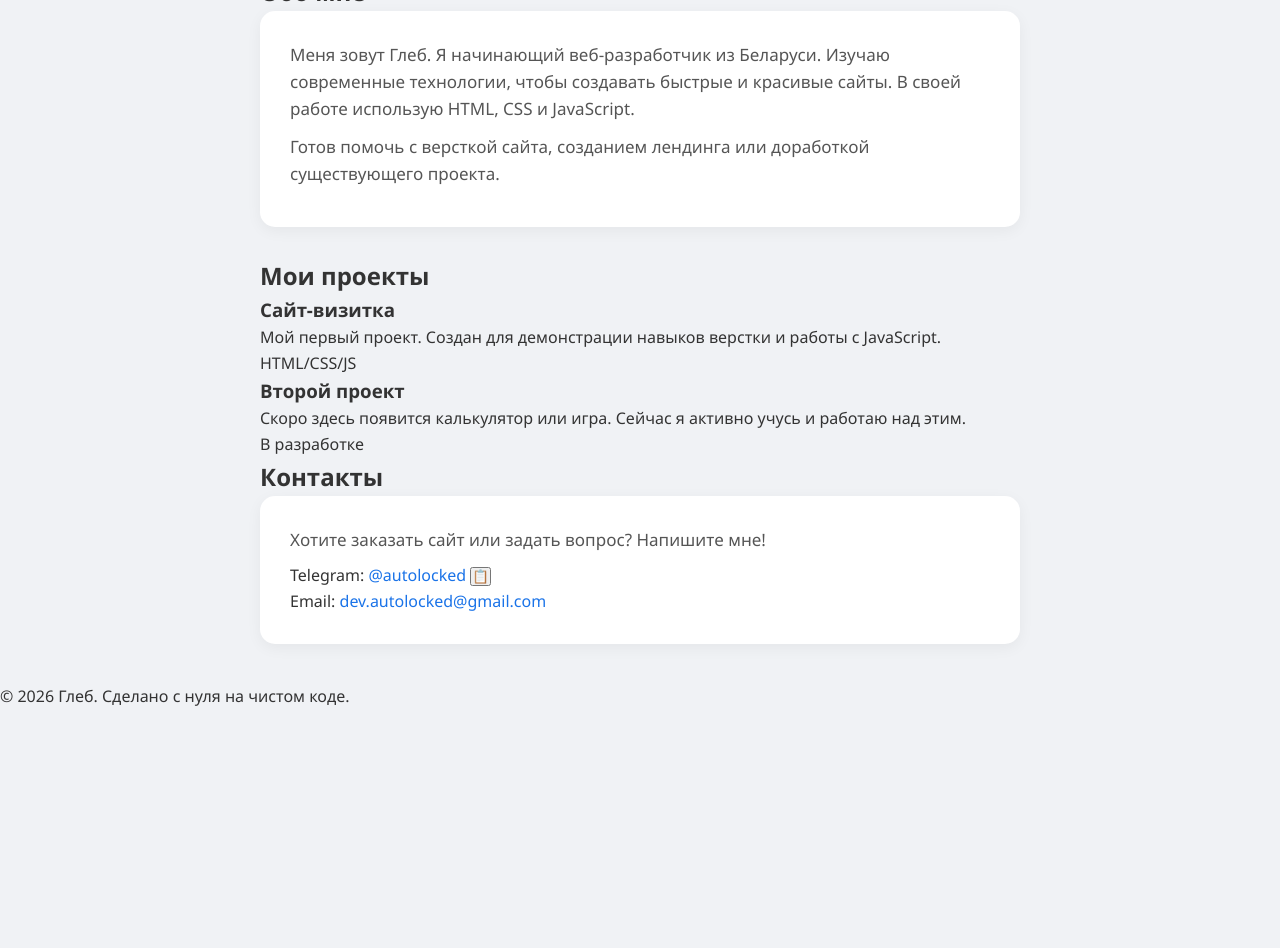
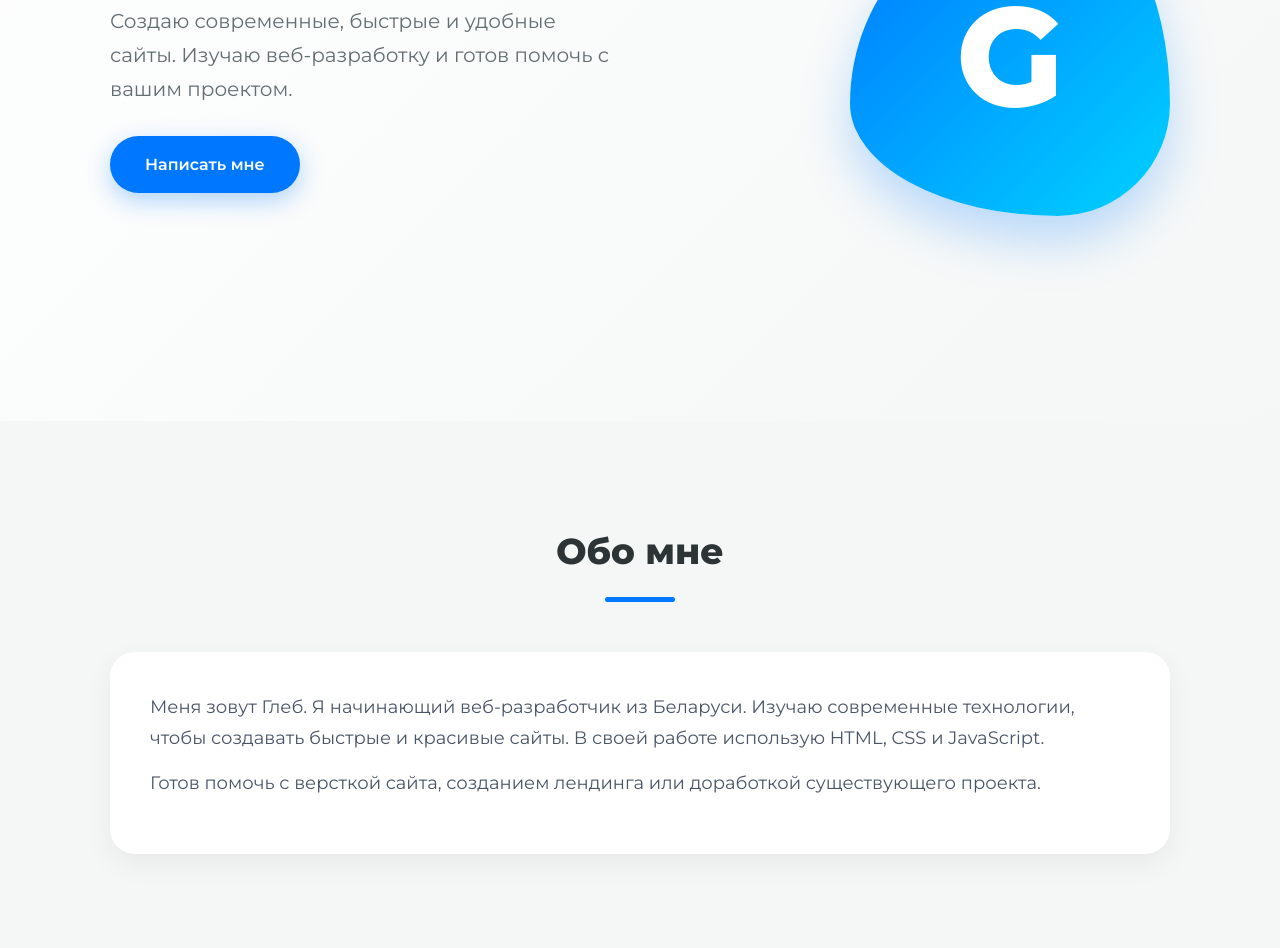
Before and after one commit to devautolocked/my-site, a plain HTML site: page index.html in a window 1280 px wide. Shown: the part 379-1327 px from the top of the page. Before the commit the page ends 1089 px from the top, so only its background shows below. Drawn offline with Linux system fonts and the light colour scheme; a script that the page names is missing.

Commit message:
Add files via upload

```diff
--- a/index.html
+++ b/index.html
@@ -3,12 +3,16 @@
 <head>
     <meta charset="UTF-8">
     <meta name="viewport" content="width=device-width, initial-scale=1.0">
-    <title>Глеб — Начинающий веб-разработчик</title>
+    <title>Глеб — Веб-разработчик</title>
+    <!-- Подключаем современный шрифт Montserrat -->
+    <link rel="preconnect" href="https://fonts.googleapis.com">
+    <link rel="preconnect" href="https://fonts.gstatic.com" crossorigin>
+    <link href="https://fonts.googleapis.com/css2?family=Montserrat:wght@400;600;800&display=swap" rel="stylesheet">
     <link rel="stylesheet" href="style.css">
-    <link href="https://fonts.googleapis.com/css2?family=Inter:wght@300;400;600;800&display=swap" rel="stylesheet">
 </head>
 <body>
 
+    <!-- Шапка -->
     <header id="header">
         <div class="container header-container">
             <div class="logo">gleb<span>.dev</span></div>
@@ -20,21 +24,25 @@
         </div>
     </header>
 
+    <!-- Главный экран -->
     <section class="hero">
         <div class="container hero-content">
             <div class="hero-text">
                 <h1>Привет, я <span class="highlight">Глеб</span></h1>
-                <p>Создаю современные и удобные сайты. Учусь веб-разработке и готов помочь с вашим проектом.</p>
-                <a href="#contacts" class="btn">Связаться со мной</a>
+                <p>Создаю современные, быстрые и удобные сайты. Изучаю веб-разработку и готов помочь с вашим проектом.</p>
+                <a href="#contacts" class="btn">Написать мне</a>
             </div>
             <div class="hero-image">
+                <!-- Красивая аватарка-градиент -->
                 <div class="avatar-placeholder">G</div>
             </div>
         </div>
     </section>
 
+    <!-- Основной контент -->
     <main class="container">
 
+        <!-- Обо мне -->
         <section id="about" class="section">
             <h2 class="section-title">Обо мне</h2>
             <div class="card">
@@ -43,33 +51,37 @@
             </div>
         </section>
 
+        <!-- Проекты -->
         <section id="projects" class="section">
             <h2 class="section-title">Мои проекты</h2>
             <div class="projects-grid">
                 <div class="project-card">
                     <h3>Сайт-визитка</h3>
-                    <p>Мой первый проект. Создан для демонстрации навыков верстки и работы с JavaScript.</p>
+                    <p>Мой первый проект. Создан для демонстрации навыков верстки, адаптивности и работы с JavaScript.</p>
                     <span class="tag">HTML/CSS/JS</span>
                 </div>
                 <div class="project-card">
                     <h3>Второй проект</h3>
-                    <p>Скоро здесь появится калькулятор или игра. Сейчас я активно учусь и работаю над этим.</p>
+                    <p>Скоро здесь появится калькулятор или интерактивная игра. Сейчас я активно учусь и работаю над этим.</p>
                     <span class="tag">В разработке</span>
                 </div>
             </div>
         </section>
 
+        <!-- Контакты -->
         <section id="contacts" class="section">
             <h2 class="section-title">Контакты</h2>
             <div class="card contact-card">
                 <p>Хотите заказать сайт или задать вопрос? Напишите мне!</p>
                 <div class="contact-links">
                     <div class="contact-item">
-                        <span>Telegram:</span> <a href="https://t.me/autolocked" id="tg-link" target="_blank">@autolocked</a>
+                        <span>Telegram:</span>
+                        <a href="https://t.me/autolocked" id="tg-link" target="_blank">@autolocked</a>
                         <button id="copy-btn" class="copy-btn" title="Скопировать ник">📋</button>
                     </div>
                     <div class="contact-item">
-                        <span>Email:</span> <a href="mailto:dev.autolocked@gmail.com">dev.autolocked@gmail.com</a>
+                        <span>Email:</span>
+                        <a href="mailto:dev.autolocked@gmail.com">dev.autolocked@gmail.com</a>
                     </div>
                 </div>
             </div>
@@ -77,9 +89,10 @@
 
     </main>
 
+    <!-- Подвал -->
     <footer>
         <div class="container">
-            <p>&copy; 2026 Глеб. Сделано с нуля на чистом коде.</p>
+            <p>Создано с душой и чистым кодом © 2026 Глеб</p>
         </div>
     </footer>
 
--- a/style.css
+++ b/style.css
@@ -1,138 +1,360 @@
-html {
-    scroll-behavior: smooth;
+/* Базовые переменные */
+:root {
+    --bg-color: #f4f7f6;
+    --text-color: #2d3436;
+    --primary-color: #0077ff;
+    --card-bg: #ffffff;
+    --header-bg: rgba(255, 255, 255, 0.95);
+    --shadow: 0 10px 30px rgba(0,0,0,0.06);
 }
 
 * {
     margin: 0;
     padding: 0;
     box-sizing: border-box;
+    font-family: 'Montserrat', sans-serif;
+}
+
+html {
+    scroll-behavior: smooth;
 }
 
 body {
-    font-family: 'Segoe UI', Tahoma, Geneva, Verdana, sans-serif; /* Более современный шрифт */
-    background: #f0f2f5;
-    color: #333;
-    line-height: 1.6;
+    background-color: var(--bg-color);
+    color: var(--text-color);
+    line-height: 1.7;
+    overflow-x: hidden;
 }
 
+.container {
+    max-width: 1100px;
+    margin: 0 auto;
+    padding: 0 20px;
+}
+
+/* Шапка */
 header {
+    position: fixed;
+    top: 0;
+    width: 100%;
+    background: var(--header-bg);
+    backdrop-filter: blur(10px);
+    z-index: 1000;
+    box-shadow: 0 2px 15px rgba(0,0,0,0.05);
+    transition: all 0.3s ease;
+}
+
+.header-container {
     display: flex;
     justify-content: space-between;
     align-items: center;
-    padding: 20px 40px;
-    background: #1a1a2e;
-    color: white;
-    position: sticky;
-    top: 0;
-    z-index: 100;
-    box-shadow: 0 2px 10px rgba(0,0,0,0.2);
+    height: 70px;
 }
 
 .logo {
     font-size: 24px;
-    font-weight: bold;
-    color: #4fc3f7;
+    font-weight: 800;
+    color: #2d3436;
+}
+
+.logo span {
+    color: var(--primary-color);
 }
 
 nav a {
-    color: white;
     text-decoration: none;
-    margin-left: 24px;
-    font-size: 16px;
-    font-weight: 500;
-    transition: color 0.3s ease;
+    color: #636e72;
+    margin-left: 25px;
+    font-weight: 600;
+    transition: color 0.3s;
 }
 
 nav a:hover {
-    color: #4fc3f7;
+    color: var(--primary-color);
 }
 
-main {
-    max-width: 800px;
-    margin: 40px auto;
-    padding: 0 20px;
+/* Главный экран */
+.hero {
+    min-height: 100vh;
+    display: flex;
+    align-items: center;
+    padding-top: 70px;
+    background: linear-gradient(135deg, #ffffff 0%, #f4f7f6 100%);
 }
 
-/* Стили для блока с аватаркой */
-.hero {
+.hero-content {
     display: flex;
     align-items: center;
-    gap: 30px;
-    margin-bottom: 40px;
-    background: white;
-    padding: 30px;
-    border-radius: 15px;
-    box-shadow: 0 4px 15px rgba(0,0,0,0.05);
+    justify-content: space-between;
+    gap: 40px;
+    width: 100%;
 }
 
-.avatar {
-    width: 120px;
-    height: 120px;
-    border-radius: 50%;
-    object-fit: cover;
-    border: 4px solid #4fc3f7;
-    box-shadow: 0 4px 10px rgba(79, 195, 247, 0.4);
+.hero-text {
+    flex: 1;
 }
 
 .hero-text h1 {
-    font-size: 36px;
-    margin-bottom: 10px;
-    color: #1a1a2e;
+    font-size: 54px;
+    font-weight: 800;
+    line-height: 1.2;
+    margin-bottom: 20px;
+}
+
+.hero-text .highlight {
+    color: var(--primary-color);
 }
 
 .hero-text p {
-    font-size: 18px;
-    color: #666;
+    font-size: 20px;
+    color: #636e72;
+    margin-bottom: 30px;
+    max-width: 500px;
 }
 
-/* Стили для карточек */
-.card {
-    background: white;
-    padding: 30px;
-    border-radius: 15px;
-    margin-bottom: 30px;
-    box-shadow: 0 4px 15px rgba(0,0,0,0.05);
-    transition: transform 0.3s ease, box-shadow 0.3s ease;
+.btn {
+    display: inline-block;
+    padding: 15px 35px;
+    background: var(--primary-color);
+    color: white;
+    text-decoration: none;
+    border-radius: 50px;
+    font-weight: 600;
+    font-size: 16px;
+    transition: transform 0.3s, box-shadow 0.3s;
+    box-shadow: 0 8px 25px rgba(0, 119, 255, 0.3);
 }
 
-.card:hover {
-    transform: translateY(-5px); /* Карточка чуть приподнимается при наведении */
-    box-shadow: 0 8px 25px rgba(0,0,0,0.1);
+.btn:hover {
+    transform: translateY(-3px);
+    box-shadow: 0 12px 30px rgba(0, 119, 255, 0.4);
 }
 
-.card h2 {
-    font-size: 26px;
-    margin-bottom: 15px;
-    color: #1a1a2e;
-    border-bottom: 3px solid #4fc3f7;
-    display: inline-block;
-    padding-bottom: 5px;
+.avatar-placeholder {
+    width: 320px;
+    height: 320px;
+    background: linear-gradient(135deg, var(--primary-color), #00d2ff);
+    border-radius: 30% 70% 70% 30% / 30% 30% 70% 70%;
+    display: flex;
+    align-items: center;
+    justify-content: center;
+    font-size: 140px;
+    color: white;
+    font-weight: 800;
+    box-shadow: 0 25px 50px rgba(0, 119, 255, 0.25);
+    animation: morph 8s ease-in-out infinite;
+    flex-shrink: 0;
+}
+
+@keyframes morph {
+    0% { border-radius: 30% 70% 70% 30% / 30% 30% 70% 70%; }
+    50% { border-radius: 70% 30% 30% 70% / 70% 70% 30% 30%; }
+    100% { border-radius: 30% 70% 70% 30% / 30% 30% 70% 70%; }
+}
+
+/* Секции */
+.section {
+    padding: 100px 0;
+}
+
+.section-title {
+    font-size: 36px;
+    font-weight: 800;
+    margin-bottom: 50px;
+    text-align: center;
+    position: relative;
+}
+
+.section-title::after {
+    content: '';
+    display: block;
+    width: 70px;
+    height: 5px;
+    background: var(--primary-color);
+    margin: 15px auto 0;
+    border-radius: 3px;
+}
+
+.card {
+    background: var(--card-bg);
+    padding: 40px;
+    border-radius: 25px;
+    box-shadow: var(--shadow);
 }
 
 .card p {
-    font-size: 17px;
-    color: #555;
-    margin-bottom: 10px;
+    font-size: 18px;
+    color: #4a5568;
+    margin-bottom: 15px;
 }
 
-.card a {
-    color: #1a73e8;
-    text-decoration: none;
-    font-weight: 500;
+/* Проекты */
+.projects-grid {
+    display: grid;
+    grid-template-columns: repeat(auto-fit, minmax(300px, 1fr));
+    gap: 30px;
 }
 
-.card a:hover {
+.project-card {
+    background: var(--card-bg);
+    padding: 35px;
+    border-radius: 25px;
+    box-shadow: var(--shadow);
+    transition: transform 0.3s, box-shadow 0.3s;
+    display: flex;
+    flex-direction: column;
+}
+
+.project-card:hover {
+    transform: translateY(-10px);
+    box-shadow: 0 20px 40px rgba(0,0,0,0.1);
+}
+
+.project-card h3 {
+    font-size: 24px;
+    margin-bottom: 15px;
+    color: #2d3436;
+}
+
+.project-card p {
+    color: #636e72;
+    flex-grow: 1;
+    margin-bottom: 25px;
+}
+
+.tag {
+    align-self: flex-start;
+    background: rgba(0, 119, 255, 0.1);
+    color: var(--primary-color);
+    padding: 8px 16px;
+    border-radius: 20px;
+    font-size: 14px;
+    font-weight: 700;
+}
+
+/* Контакты */
+.contact-links {
+    margin-top: 25px;
+    display: flex;
+    flex-direction: column;
+    gap: 20px;
+}
+
+.contact-item {
+    font-size: 18px;
+    display: flex;
+    align-items: center;
+    flex-wrap: wrap;
+    gap: 10px;
+}
+
+.contact-item span {
+    font-weight: 600;
+    color: #2d3436;
+}
+
+.contact-item a {
+    color: var(--primary-color);
+    text-decoration: none;
+    font-weight: 700;
+}
+
+.contact-item a:hover {
     text-decoration: underline;
 }
 
-/* Адаптивность для телефонов */
-@media (max-width: 600px) {
-    .hero {
+.copy-btn {
+    background: #f4f7f6;
+    border: none;
+    border-radius: 10px;
+    padding: 10px 15px;
+    cursor: pointer;
+    font-size: 18px;
+    transition: all 0.3s;
+}
+
+.copy-btn:hover {
+    background: #e2e8f0;
+}
+
+.copy-btn.copied {
+    background: #22c55e;
+    color: white;
+}
+
+/* Подвал */
+footer {
+    text-align: center;
+    padding: 40px 20px;
+    background: #1a202c;
+    color: #a0aec0;
+    margin-top: 50px;
+    font-size: 16px;
+}
+
+/* Анимации при прокрутке */
+.reveal {
+    opacity: 0;
+    transform: translateY(40px);
+    transition: all 0.8s cubic-bezier(0.5, 0, 0, 1);
+}
+
+.reveal.active {
+    opacity: 1;
+    transform: translateY(0);
+}
+
+/* =========================================
+   АДАПТИВНОСТЬ ДЛЯ ТЕЛЕФОНОВ (чтоб было красиво)
+   ========================================= */
+@media (max-width: 900px) {
+    .hero-content {
         flex-direction: column;
         text-align: center;
+        padding-top: 100px;
     }
-    header {
-        flex-direction: column;
-        gap: 15px;
+    .hero-text h1 { font-size: 42px; }
+    .hero-text p { margin: 0 auto 30px; }
+    .avatar-placeholder {
+        width: 250px;
+        height: 250px;
+        font-size: 100px;
+        margin-top: 30px;
     }
 }
+
+@media (max-width: 600px) {
+    /* На мобильных делаем отступы меньше */
+    .hero { padding-top: 90px; min-height: auto; padding-bottom: 60px; }
+    .hero-text h1 { font-size: 34px; }
+    .hero-text p { font-size: 16px; }
+    .avatar-placeholder {
+        width: 200px;
+        height: 200px;
+        font-size: 80px;
+    }
+
+    /* Скрываем меню в шапке, чтобы не мешало (для простоты) */
+    nav { display: none; }
+
+    .section { padding: 60px 0; }
+    .section-title { font-size: 28px; margin-bottom: 30px; }
+
+    .card { padding: 25px; }
+    .card p { font-size: 16px; }
+
+    .project-card { padding: 25px; }
+    .project-card h3 { font-size: 20px; }
+
+    /* Контакты выстраиваем в столбик для удобства */
+    .contact-item {
+        flex-direction: column;
+        align-items: flex-start;
+        gap: 5px;
+        font-size: 16px;
+    }
+    .copy-btn {
+        margin-top: 10px;
+        width: 100%;
+    }
+}
```
Also changed, not shown: 1 other file.
